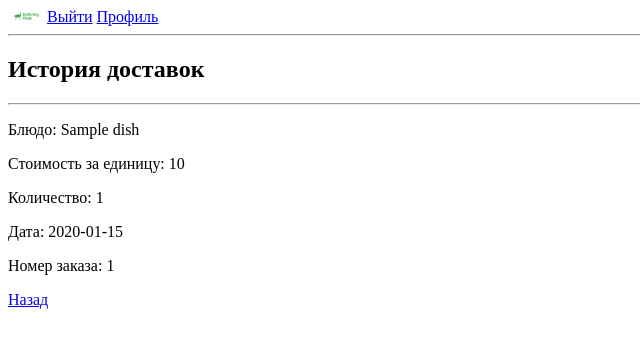
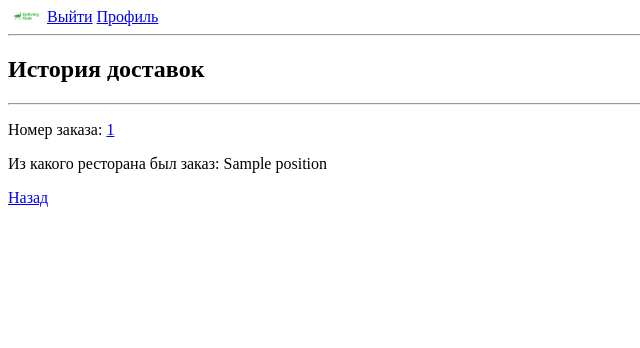
Before and after one commit to ZaneHero/MaxiDelivery, a Flask app: a page that uses MaxiDelivery/app/templates/offers_history.html in a window 1280 px wide. Shown: the top 348 px of the page, without its empty margins (0-640 px from the left). Run offline with Flask 2, Linux system fonts and the light colour scheme; a user stored in the database is signed in; a database or web service that is not in the repository returns one stand-in record (values such as "Sample title"); some libraries are stand-ins or nearby versions.

Commit message:
Исправление багов
Исправление бага с задвоением заказов и isotime

```diff
--- a/MaxiDelivery/app/models.py
+++ b/MaxiDelivery/app/models.py
@@ -271,6 +271,14 @@ class Restaurant():
         result = result[0]
         return result
 
+
+    def get_id_by_name(name):
+        query = f'''SELECT ID FROM RESTAURANT WHERE REST_NAME='{name}';'''
+        result = Database.select_query(query)
+        result = list(map(lambda x: str(x[0]) , result))
+        result = result[0]
+        return result
+
 class Menu():
 
     def get_menu_by_restaurant(restaurant):
@@ -319,8 +327,8 @@ class Cart():
         return result
 
 class Position():
-    def add(cart_id, dish_id, count):
-        query = f'''INSERT INTO POSITION(CART_ID, DISH_ID, COUNT) VALUES ('{cart_id}', '{dish_id}', '{count}');'''
+    def add(cart_id, dish_id, count, rest_id):
+        query = f'''INSERT INTO POSITION(CART_ID, DISH_ID, COUNT, RESTAURANT_ID) VALUES ('{cart_id}', '{dish_id}', '{count}', '{rest_id}');'''
         return Database.execute_query(query)
 
     def get_cart_by_user(username):
@@ -345,6 +353,30 @@ class Position():
         return result
 
 class Offer():
+    def get_courier_by_id(id):
+        query = f'''SELECT COURIER.FIO FROM
+                    COURIER JOIN OFFER
+                    ON OFFER.COURIER_PHONE_NUMBER=COURIER.PHONE_NUMBER
+                    WHERE OFFER.ID='{id}';'''
+        result = Database.select_query(query)
+        return result
+
+    def get_information_by_id(id):
+        query = f'''SELECT RESTAURANT.REST_NAME, to_char(OFFER.DAYDATE, 'dd-MM-YYYY'), CLIENT.ADRESS
+                    FROM OFFER JOIN CLIENT ON OFFER.CLIENT_USERNAME=CLIENT.USERNAME
+                    JOIN POSITION ON OFFER.ID=POSITION.OFFER_ID
+                    JOIN RESTAURANT ON POSITION.RESTAURANT_ID=RESTAURANT.ID
+                    WHERE OFFER.ID='{id}';'''
+        result = Database.select_query(query)
+        return result
+
+    def get_positions_by_id(id):
+        query = f'''SELECT MENU.DISH, POSITION.COUNT, MENU.COST
+                    FROM MENU JOIN POSITION ON POSITION.DISH_ID=MENU.ID
+                    WHERE POSITION.OFFER_ID='{id}';'''
+        result = Database.select_query(query)
+        return result
+
     def add(cl_id, cl_username, day_date):
         query = f'''INSERT INTO OFFER(CLIENT_ID, CLIENT_USERNAME, DAYDATE)
                 VALUES ('{cl_id}', '{cl_username}', '{day_date}') RETURNING ID;'''
@@ -358,9 +390,9 @@ class Offer():
         return Database.execute_query(query)
 
     def get_by_user(username):
-        query = f'''SELECT MENU.DISH, MENU.COST, POSITION.COUNT
-                    FROM MENU JOIN POSITION ON POSITION.DISH_ID=MENU.ID
-                    JOIN CART ON POSITION.CART_ID=CART.ID
+        query = f'''SELECT DISTINCT POSITION.OFFER_ID, RESTAURANT.REST_NAME
+                    FROM POSITION JOIN CART ON POSITION.CART_ID=CART.ID
+                    JOIN RESTAURANT ON POSITION.RESTAURANT_ID=RESTAURANT.ID
                     JOIN CLIENT ON CART.CLIENT_USERNAME=CLIENT.USERNAME
                     JOIN OFFER ON OFFER.ID=POSITION.OFFER_ID
                     WHERE POSITION.OFFER_ID IS NOT NULL AND CLIENT.USERNAME='{username}' AND DELIVERED=false;'''
@@ -372,9 +404,9 @@ class Offer():
 
 
     def get_delivered_by_username(username):
-        query = f'''SELECT MENU.DISH, MENU.COST, POSITION.COUNT, OFFER.DAYDATE
-                    FROM MENU JOIN POSITION ON POSITION.DISH_ID=MENU.ID
-                    JOIN CART ON POSITION.CART_ID=CART.ID
+        query = f'''SELECT DISTINCT POSITION.OFFER_ID, RESTAURANT.REST_NAME, OFFER.DAYDATE
+                    FROM POSITION JOIN CART ON POSITION.CART_ID=CART.ID
+                    JOIN RESTAURANT ON POSITION.RESTAURANT_ID=RESTAURANT.ID
                     JOIN CLIENT ON CART.CLIENT_USERNAME=CLIENT.USERNAME
                     JOIN OFFER ON OFFER.ID=POSITION.OFFER_ID
                     WHERE POSITION.OFFER_ID IS NOT NULL AND CLIENT.USERNAME='{username}' AND DELIVERED=true;'''
@@ -385,12 +417,10 @@ class Offer():
         return result
 
     def get_notdelivery():
-        query = f'''SELECT MENU.DISH, CLIENT.ADRESS, OFFER.ID
-                    FROM MENU JOIN POSITION ON POSITION.DISH_ID=MENU.ID
-                    JOIN CART ON POSITION.CART_ID=CART_ID
-                    JOIN CLIENT ON CART.CLIENT_USERNAME=CLIENT.USERNAME
-                    JOIN OFFER ON OFFER.ID=POSITION.OFFER_ID
-                    WHERE POSITION.OFFER_ID IS NOT NULL AND OFFER.DELIVERY=false;'''
+        query = f'''SELECT OFFER.ID, REST_NAME FROM OFFER JOIN POSITION
+                    ON POSITION.OFFER_ID=OFFER.ID
+                    JOIN RESTAURANT ON POSITION.RESTAURANT_ID=RESTAURANT.ID
+                    WHERE DELIVERY=false;'''
         result = Database.select_query(query)
         return result
 
@@ -401,9 +431,9 @@ class Offer():
         return Database.execute_query(query)
 
     def get_offers_delivers_by_this_courier(cour_username):
-        query = f'''SELECT MENU.DISH, CLIENT.ADRESS, OFFER.ID
-                    FROM MENU JOIN POSITION ON POSITION.DISH_ID=MENU.ID
-                    JOIN CART ON POSITION.CART_ID=CART_ID
+        query = f'''SELECT DISTINCT POSITION.OFFER_ID, RESTAURANT.REST_NAME
+                    FROM POSITION JOIN CART ON POSITION.CART_ID=CART_ID
+                    JOIN RESTAURANT ON POSITION.RESTAURANT_ID=RESTAURANT.ID
                     JOIN CLIENT ON CART.CLIENT_USERNAME=CLIENT.USERNAME
                     JOIN OFFER ON OFFER.ID=POSITION.OFFER_ID
                     WHERE OFFER.COURIER_PHONE_NUMBER='{cour_username}' AND DELIVERED=false;'''
@@ -417,8 +447,9 @@ class Offer():
         return Database.execute_query(query)
 
     def get_delivered_offers_by_courier(username):
-        query = f'''SELECT MENU.DISH, MENU.COST, POSITION.COUNT, OFFER.DAYDATE, OFFER.ID
-                    FROM MENU JOIN POSITION ON POSITION.DISH_ID=MENU.ID
+        query = f'''SELECT DISTINCT POSITION.OFFER_ID, RESTAURANT.REST_NAME
+                    FROM POSITION JOIN CART ON POSITION.CART_ID=CART_ID
+                    JOIN RESTAURANT ON POSITION.RESTAURANT_ID=RESTAURANT.ID
                     JOIN OFFER ON OFFER.ID=POSITION.OFFER_ID
                     WHERE OFFER.COURIER_PHONE_NUMBER='{username}' AND DELIVERED=true;'''
         result = Database.select_query(query)
--- a/MaxiDelivery/app/routes.py
+++ b/MaxiDelivery/app/routes.py
@@ -29,8 +29,9 @@ def about_dish(restaurant, dish):
     if form.validate_on_submit():
         cart_id = Cart.get_by_username(current_user.username)
         dish_id = Menu.get_id_by_name(dish)
+        restaurant_id = Restaurant.get_id_by_name(restaurant)
         count = form.count.data
-        Position.add(cart_id, dish_id, count)
+        Position.add(cart_id, dish_id, count, restaurant_id)
         return redirect(url_for('restaurant_menu', restaurant=restaurant))
 
     return render_template('about_dish.html', title = 'О блюде', ingridients=ingridients, form=form, dish=dish)
@@ -63,7 +64,7 @@ def login():
         if not next_page or url_parse(next_page).netloc != '':
             next_page = "/index"
         return redirect(next_page)
-    return render_template('login.html', title = 'Личный кабинет пациента', form=form)
+    return render_template('login.html', title = 'Личный кабинет', form=form)
 
 # регистрация клиента
 @app.route("/registration", methods = ['GET', 'POST'])
@@ -160,11 +161,32 @@ def endoffer(offer_id):
 @login_required
 def offers_history(username):
     delivers = Offer.get_delivered_offers_by_courier(username)
-    return render_template('offers_history.html', title='История доставок', delivers=delivers)
+    return render_template('offers_history.html', title='История доставок', delivers=delivers, username=username)
+
+@app.route("/offer_information/<offer>", methods = ['GET', 'POST'])
+@login_required
+def offer_information(offer):
+    information = Offer.get_information_by_id(offer)
+    rest = information[0][0]
+    day = str(information[0][1])
+    courier = Offer.get_courier_by_id(offer)
+    if len(courier)==0:
+        courier = 'Заказ еще не передан курьеру'
+    else:
+        courier = courier[0][0]
+    adres = information[0][2]
+    print('---------------------------------------------------')
+    print(f'{rest} {day} {adres}')
+    positions = Offer.get_positions_by_id(offer)
+    summ = 0
+    for p in positions:
+        summ += p[1]*p[2]
+    return render_template('offer_information.html', title = 'Информация по заказу', positions = positions, summ = summ, rest=rest, day=day, adres=adres, courier=courier)
 
 # выйти из аккаунта
 @app.route("/logout")
 @login_required
 def logout():
+
     logout_user()
     return redirect("/index")
--- a/MaxiDelivery/app/templates/offers.html
+++ b/MaxiDelivery/app/templates/offers.html
@@ -5,9 +5,8 @@
       <h2>Мои заказы</h2>
       {% for o in offers %}
       <hr>
-        <p>Блюдо: {{o[0]}}</p>
-        <p>Стоимость за единицу: {{o[1]}}</p>
-        <p>Количество: {{o[2]}}</p>
+        <p>Номер заказа: <a href="{{ url_for('offer_information', offer=o[0]) }}">{{o[0]}}</a></p>
+        <p>Ресторан: {{o[1]}}</p>
       {% endfor %}
       <a href="{{ url_for('client', username=username) }}">Назад</a>
 </body>
--- a/MaxiDelivery/app/templates/offers_history.html
+++ b/MaxiDelivery/app/templates/offers_history.html
@@ -5,12 +5,10 @@
       <h2>История доставок</h2>
       {% for d in delivers %}
       <hr>
-        <p>Блюдо: {{d[0]}}</p>
-        <p>Стоимость за единицу: {{d[1]}}</p>
-        <p>Количество: {{d[2]}}</p>
-        <p>Дата: {{d[3]}}</p>
-        <p>Номер заказа: {{d[4]}}</p>
+        <p>Номер заказа: <a href="{{ url_for('offer_information', offer=d[0]) }}">{{d[0]}}</a></p>
+
+        <p>Из какого ресторана был заказ: {{d[1]}}</p>
       {% endfor %}
-      <a href="{{ url_for('client', username=username) }}">Назад</a>
+      <a href="{{ url_for('courier', username=username) }}">Назад</a>
 </body>
 {% endblock %}
--- a/MaxiDelivery/auto_insert/db.sql
+++ b/MaxiDelivery/auto_insert/db.sql
@@ -116,9 +116,11 @@ CREATE TABLE POSITION
     DISH_ID INT NOT NULL,
     COUNT INT NOT NULL,
     OFFER_ID INT DEFAULT NULL,
+    RESTAURANT_ID INT NOT NULL,
     FOREIGN KEY (CART_ID) REFERENCES CART(ID),
     FOREIGN KEY (DISH_ID) REFERENCES MENU(ID),
     FOREIGN KEY (OFFER_ID) REFERENCES OFFER(ID),
+    FOREIGN KEY (RESTAURANT_ID) REFERENCES RESTAURANT(ID),
     PRIMARY KEY (CART_ID, DISH_ID)
 );
 
```
Also changed, not shown: MaxiDelivery/app/templates/courier.html (+4 -4 lines), MaxiDelivery/app/templates/delivered_offers.html (+3 -4 lines), MaxiDelivery/app/templates/my_delivers.html (+4 -4 lines), MaxiDelivery/app/templates/offer_information.html (added, +26 -0 lines), MaxiDelivery/auto_insert/COPY.txt (+9 -9 lines).
